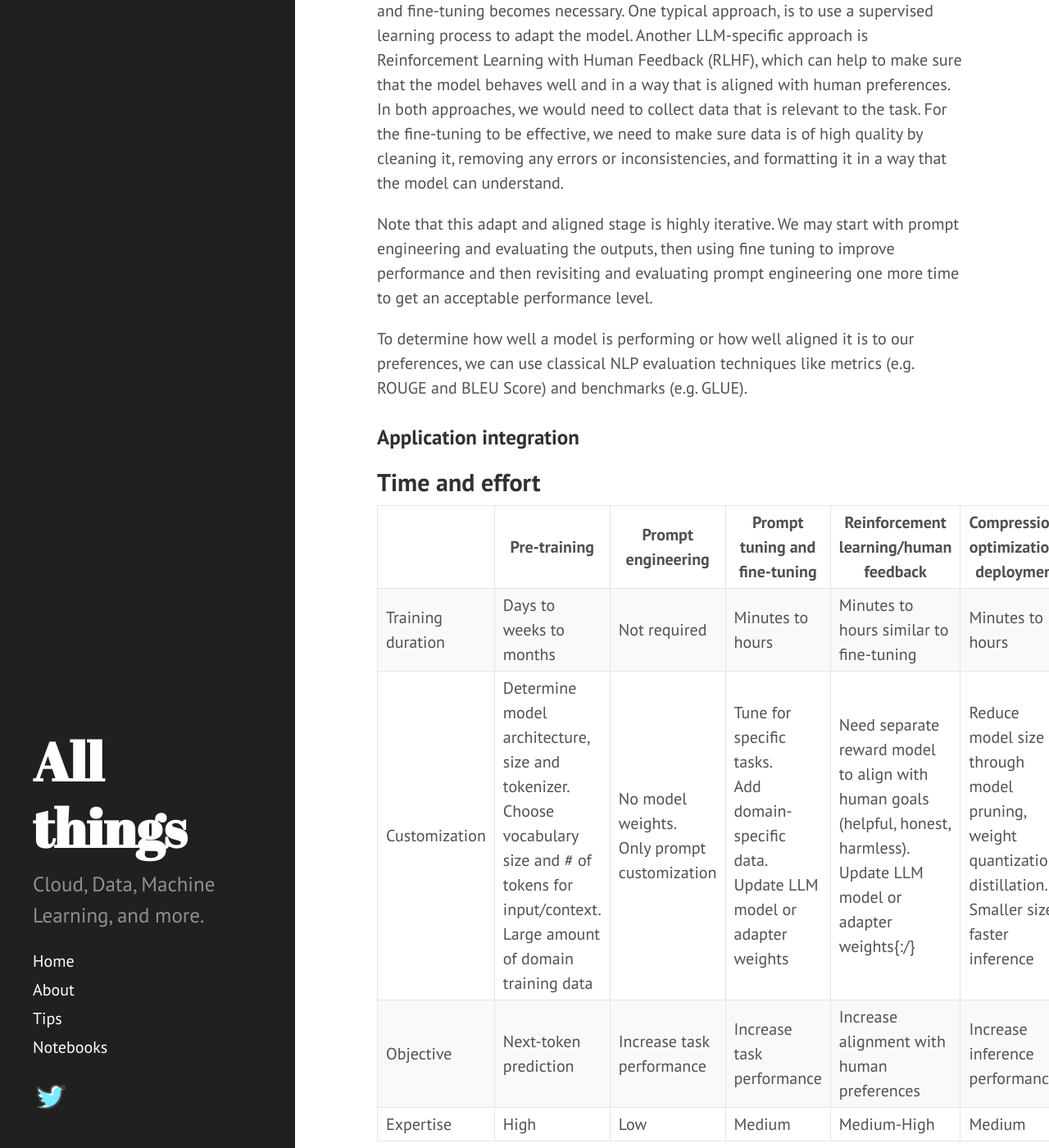
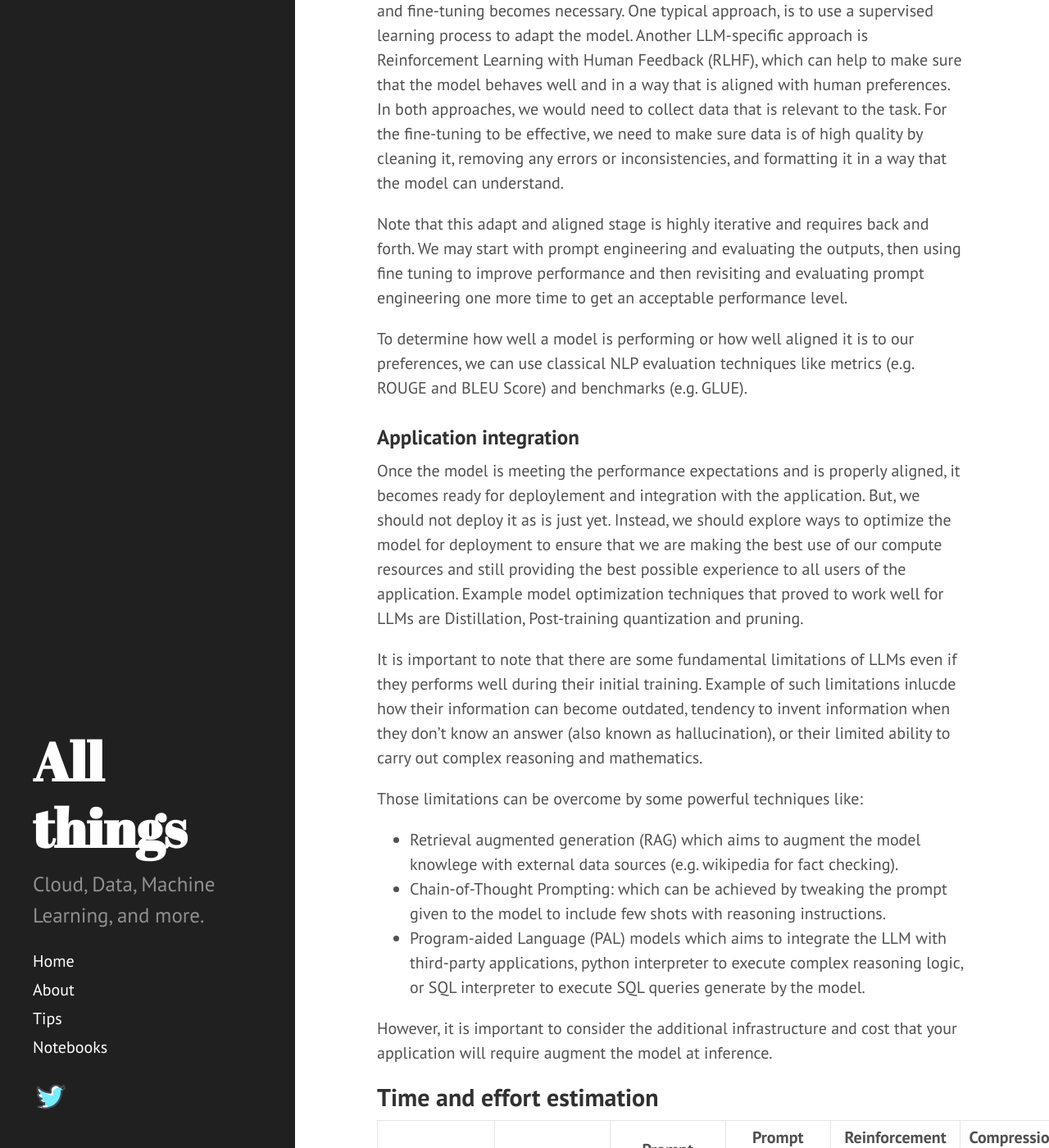
Before and after one commit to dzlab/dzlab.github.io, a Jekyll site: the page built from _posts/2023-07-30-genai-lifecycle.md, in a window 1280 px wide and 1400 px high, scrolled down 2434 px. Shown: the whole window at 82% size. Built offline with Jekyll 4.4.1, drawn with Linux system fonts in a browser that asks for light colours; nearby versions of some CDN libraries; a script that is not in the unit is left out; the table of contents is made by our own code; some of the changed text lies outside the part shown.

Commit message:
app integration section

```diff
--- a/_posts/2023-07-30-genai-lifecycle.md
+++ b/_posts/2023-07-30-genai-lifecycle.md
@@ -38,13 +38,24 @@ In many cases, prompt engineering (and in particular in-context learning) can be
 
 However, there are cases where the model may perform poorly in the task at hand, and fine-tuning becomes necessary. One typical approach, is to use a supervised learning process to adapt the model. Another LLM-specific approach is Reinforcement Learning with Human Feedback (RLHF), which can help to make sure that the model behaves well and in a way that is aligned with human preferences. In both approaches, we would need to collect data that is relevant to the task. For the fine-tuning to be effective, we need to make sure data is of high quality by cleaning it, removing any errors or inconsistencies, and formatting it in a way that the model can understand.
 
-Note that this adapt and aligned stage is highly iterative. We may start with prompt engineering and evaluating the outputs, then using fine tuning to improve performance and then revisiting and evaluating prompt engineering one more time to get an acceptable performance level.
+Note that this adapt and aligned stage is highly iterative and requires back and forth. We may start with prompt engineering and evaluating the outputs, then using fine tuning to improve performance and then revisiting and evaluating prompt engineering one more time to get an acceptable performance level.
 
 To determine how well a model is performing or how well aligned it is to our preferences, we can use classical NLP evaluation techniques like metrics (e.g. ROUGE and BLEU Score) and benchmarks (e.g. GLUE).
 
 ### Application integration
 
-## Time and effort
+Once the model is meeting the performance expectations and is properly aligned, it becomes ready for deploylement and integration with the application. But, we should not deploy it as is just yet. Instead, we should explore ways to optimize the model for deployment to ensure that we are making the best use of our compute resources and still providing the best possible experience to all users of the application. Example model optimization techniques that proved to work well for LLMs are Distillation, Post-training quantization and pruning.
+
+It is important to note that there are some fundamental limitations of LLMs even if they performs well during their initial training. Example of such limitations inlucde how their information can become outdated, tendency to invent information when they don't know an answer (also known as hallucination), or their limited ability to carry out complex reasoning and mathematics.
+
+Those limitations can be overcome by some powerful techniques like:
+- Retrieval augmented generation (RAG) which aims to augment the model knowlege with external data sources (e.g. wikipedia for fact checking).
+- Chain-of-Thought Prompting: which can be achieved by tweaking the prompt given to the model to include few shots with reasoning instructions.
+- Program-aided Language (PAL) models which aims to integrate the LLM with third-party applications, python interpreter to execute complex reasoning logic, or SQL interpreter to execute SQL queries generate by the model.
+
+However, it is important to consider the additional infrastructure and cost that your application will require augment the model at inference.
+
+## Time and effort estimation
 
 ||Pre-training|Prompt engineering|Prompt tuning and fine-tuning|Reinforcement learning/human feedback|Compression/ optimization/ deployment|
 |-|
```
